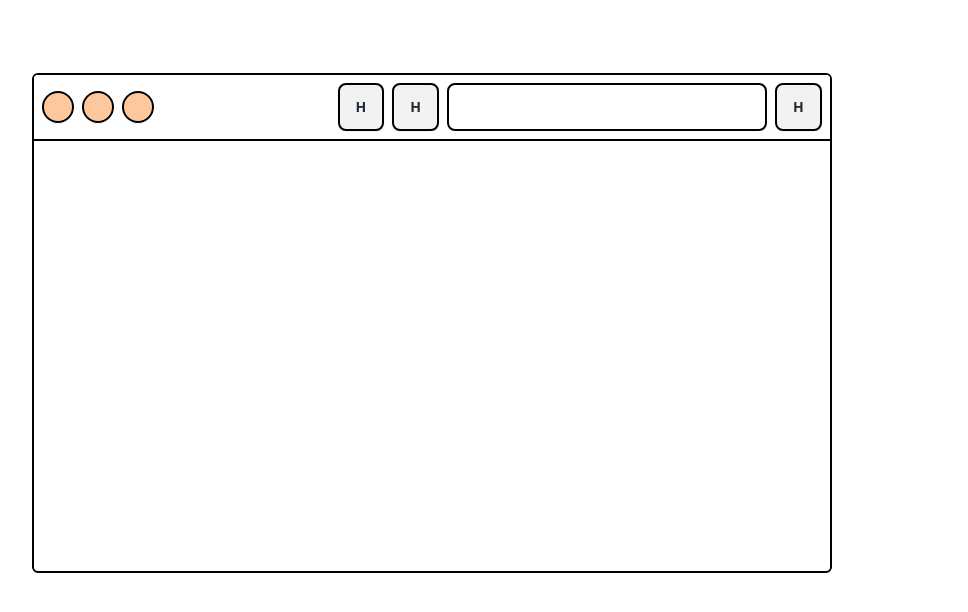
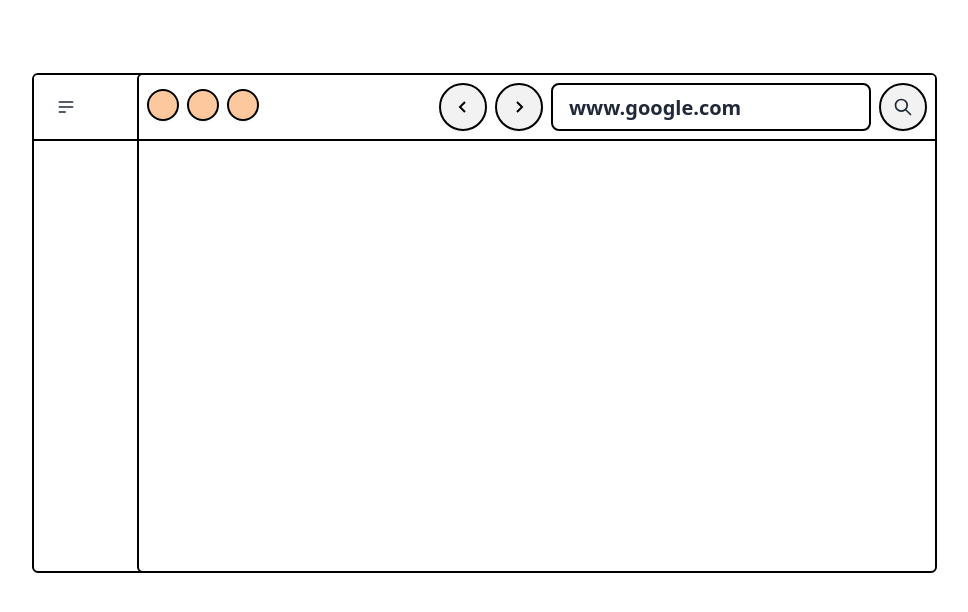
Before and after one commit to Criztiandev/Porfolio-Desktop, a React (Vite) app in the folder client/: page / in a window 1280 px wide. Shown: the top 612 px of the page, without its empty margins (29-997 px from the left). Built offline with nearby package versions, Linux system fonts and the light colour scheme.

Commit message:
Feat: Mini Search Engine

```diff
--- /dev/null
+++ b/client/src/components/Button.tsx
@@ -0,0 +1,17 @@
+import { ButtonHTMLAttributes } from "react";
+import { motion } from "framer-motion";
+interface Props extends ButtonHTMLAttributes<HTMLButtonElement> {}
+
+const Button = ({ className, children, ...props }: Props) => {
+  return (
+    <motion.div whileTap={{ scale: 0.8 }}>
+      <button
+        className={`btn ${className && className} border-2 border-black`}
+        {...props}>
+        {children}
+      </button>
+    </motion.div>
+  );
+};
+
+export default Button;
--- a/client/src/containers/Browser/index.tsx
+++ b/client/src/containers/Browser/index.tsx
@@ -7,10 +7,20 @@ import { useId } from "react";
 const Browser = () => {
   const BID = useId();
   const windowState = useSelector((state: RootState) => state.window[BID]);
+  const browserState = useSelector((state: RootState) => state.browser[BID]);
+
+  console.log(browserState);
+
   const controls = useDragControls();
   return (
     <Window title={BID} controls={controls} {...windowState}>
-      <Window.BrowserHeader onPoint={controls} />
+      <Window.BrowserHeader onPoint={controls} title={BID} />
+      <iframe
+        title="External Website"
+        src={browserState?.search}
+        width="800"
+        height="600"
+      />
     </Window>
   );
 };
--- a/client/src/containers/Window/Header.tsx
+++ b/client/src/containers/Window/Header.tsx
@@ -1,6 +1,6 @@
 /* eslint-disable @typescript-eslint/no-explicit-any */
-import Avatar from "@/components/Avatar";
-import Dropdown from "@/components/Dropdown";
+import Button from "@/components/Button";
+import { handleSearch } from "@/service/store/slice/browser.slice";
 
 import {
   toggleClose,
@@ -8,7 +8,14 @@ import {
   toggleMinimize,
 } from "@/service/store/slice/window.slice";
 import { DragControls, motion } from "framer-motion";
-import { ChangeEvent, KeyboardEvent, useEffect, useRef, useState } from "react";
+import {
+  ChangeEvent,
+  KeyboardEvent,
+  useEffect,
+  useRef,
+  useState,
+  SyntheticEvent,
+} from "react";
 import { useDispatch } from "react-redux";
 
 interface DefaultHeaderProps {
@@ -18,6 +25,7 @@ interface DefaultHeaderProps {
 }
 
 interface BrowserHeaderProps {
+  title: string;
   onPoint: DragControls;
 }
 
@@ -136,24 +144,74 @@ export const DefaultHeader = ({
   );
 };
 
-export const BrowserHeader = ({ onPoint }: BrowserHeaderProps) => {
+export const BrowserHeader = ({ title, onPoint }: BrowserHeaderProps) => {
+  const [search, setSearch] = useState<string>("www.google.com");
+  const dispatch = useDispatch();
+
+  const _handleSearch = (e: ChangeEvent<HTMLInputElement>) => {
+    setSearch(e.target.value);
+  };
+
+  const handleSubmit = (e: SyntheticEvent) => {
+    e.preventDefault();
+    dispatch(handleSearch({ id: title, search: search }));
+  };
+
   return (
     <motion.header
       onPointerDown={(e) => onPoint.start(e)}
       className="border-b-2 border-black">
       <nav className="navbar bg-base-100 ">
         <div className="navbar-start flex gap-2">
-          <div className="btn btn-circle bg-orange-400/50 btn-sm border-2 border-black"></div>
-          <div className="btn btn-circle bg-orange-400/50 btn-sm border-2 border-black"></div>
-          <div className="btn btn-circle bg-orange-400/50 btn-sm border-2 border-black"></div>
+          <Button className="bg-orange-400/50 btn-sm btn-circle"></Button>
+          <Button className="bg-orange-400/50 btn-sm btn-circle"></Button>
+          <Button className="bg-orange-400/50 btn-sm btn-circle"></Button>
         </div>
         <div className="navbar-center flex gap-2">
           <div className="flex gap-2">
-            <button className="btn border-2 border-black">H</button>
-            <button className="btn border-2 border-black">H</button>
+            <Button className="btn-circle">
+              <svg
+                xmlns="http://www.w3.org/2000/svg"
+                width="24"
+                height="24"
+                viewBox="0 0 24 24"
+                fill="black">
+                <path d="M13.293 6.293 7.586 12l5.707 5.707 1.414-1.414L10.414 12l4.293-4.293z"></path>
+              </svg>
+            </Button>
+            <Button className="btn-circle">
+              <svg
+                xmlns="http://www.w3.org/2000/svg"
+                width="24"
+                height="24"
+                viewBox="0 0 24 24"
+                fill="black">
+                <path d="M10.707 17.707 16.414 12l-5.707-5.707-1.414 1.414L13.586 12l-4.293 4.293z"></path>
+              </svg>
+            </Button>
           </div>
-          <input className="input border-2 border-black w-[320px] font-semibold text-xl" />
-          <button className="btn border-2 border-black">H</button>
+          <form onSubmit={handleSubmit} className="flex gap-2">
+            <input
+              className="input border-2 border-black w-[320px] font-semibold text-xl"
+              value={search}
+              onChange={_handleSearch}
+            />
+            <Button type="submit" className="btn-circle">
+              <svg
+                xmlns="http://www.w3.org/2000/svg"
+                className="h-5 w-5"
+                fill="none"
+                viewBox="0 0 24 24"
+                stroke="currentColor">
+                <path
+                  strokeLinecap="round"
+                  strokeLinejoin="round"
+                  strokeWidth="2"
+                  d="M21 21l-6-6m2-5a7 7 0 11-14 0 7 7 0 0114 0z"
+                />
+              </svg>
+            </Button>
+          </form>
         </div>
       </nav>
     </motion.header>
--- a/client/src/service/store/index.ts
+++ b/client/src/service/store/index.ts
@@ -1,12 +1,15 @@
 import { configureStore, Reducer, combineReducers } from "@reduxjs/toolkit";
 import windowReducer, { windowInitialState } from "./slice/window.slice";
+import browserReducer, { browserInitialState } from "./slice/browser.slice";
 
 export interface RootState {
   window: windowInitialState;
+  browser: browserInitialState;
 }
 
 const rootReducer: Reducer<RootState> = combineReducers({
   window: windowReducer,
+  browser: browserReducer,
 });
 
 const store = configureStore({
--- /dev/null
+++ b/client/src/service/store/reducer/browser.reducer.ts
@@ -0,0 +1,15 @@
+import { PayloadAction } from "@reduxjs/toolkit";
+import { browserInitialState } from "../slice/browser.slice";
+
+interface browserPayload {
+  id: string;
+  search: string;
+}
+
+export const handleSearchReducer = (
+  state: browserInitialState,
+  action: PayloadAction<browserPayload>
+) => {
+  const id = action.payload?.id;
+  state[id] = { ...state[id], search: action.payload?.search };
+};
--- a/client/src/service/store/reducer/window.reducer.ts
+++ b/client/src/service/store/reducer/window.reducer.ts
@@ -5,6 +5,7 @@ export const handleMaximize = (
   state: windowInitialState,
   action: PayloadAction<string>
 ) => {
+  console.log(action.payload);
   const id = action.payload;
   state[id] = { ...state[id], isMaximize: !state[id]?.isMaximize };
 };
--- /dev/null
+++ b/client/src/service/store/slice/browser.slice.ts
@@ -0,0 +1,23 @@
+import { createSlice } from "@reduxjs/toolkit";
+import { handleSearchReducer } from "../reducer/browser.reducer";
+
+export interface browserState {
+  name: string;
+  search: string;
+}
+
+export interface browserInitialState {
+  [key: string]: browserState;
+}
+
+const initialState: browserInitialState = {};
+
+const browserSlice = createSlice({
+  name: "browser",
+  initialState,
+  reducers: {
+    handleSearch: handleSearchReducer,
+  },
+});
+export const { handleSearch } = browserSlice.actions;
+export default browserSlice.reducer;
--- a/client/src/views/static/DesktopScreen.tsx
+++ b/client/src/views/static/DesktopScreen.tsx
@@ -1,4 +1,5 @@
 import Browser from "@/containers/Browser";
+import Folder from "@/containers/Folder";
 import { useRef } from "react";
 
 const DesktopScreen = () => {
@@ -8,6 +9,7 @@ const DesktopScreen = () => {
     <div
       className="h-[100vh] grid grid-cols-12 grid-rows-6 gap-4  place-items-center p-4 overflow-hidden"
       ref={parentRef}>
+      <Folder />
       <Browser />
     </div>
   );
```
